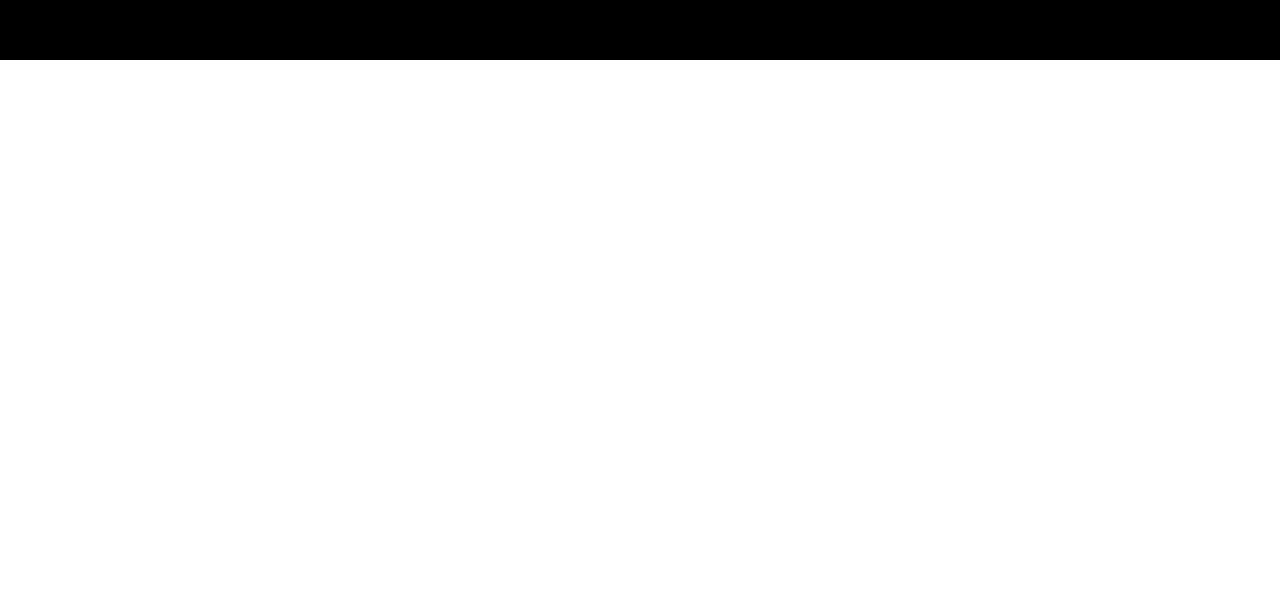
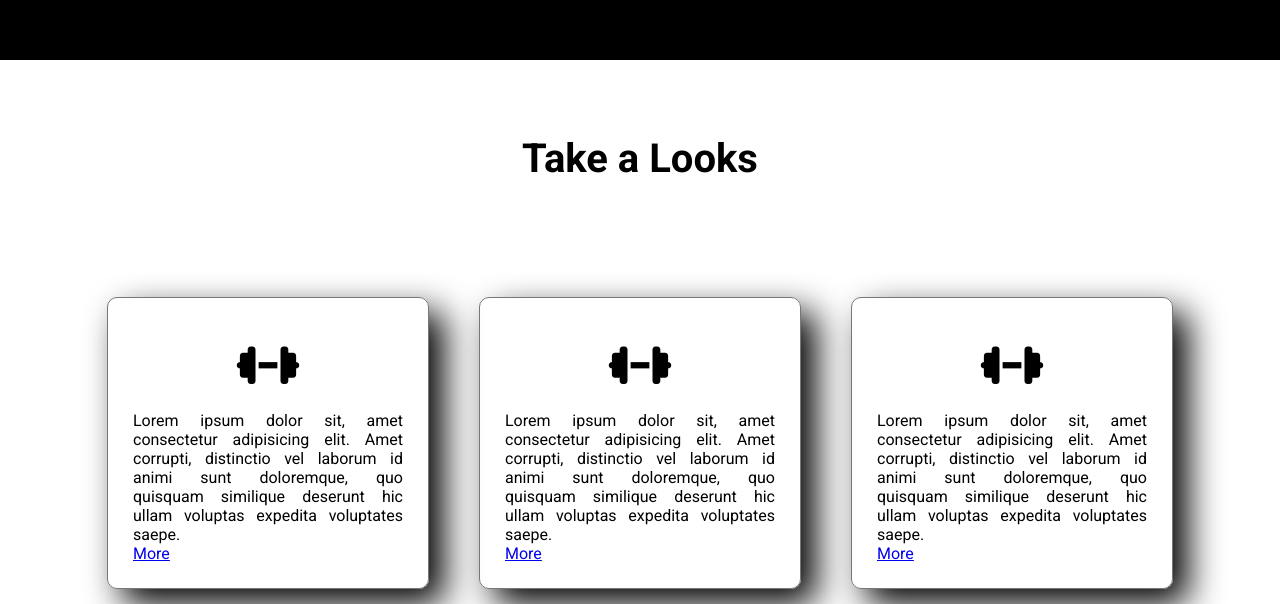
Before and after one commit to Web-Mustafiz/Fitness-Gym, a plain HTML site: page index.html in a window 1280 px wide. Shown: the part 740-1344 px from the top of the page. Before the commit the page ends 800 px from the top, so only its background shows below. Drawn offline with Linux system fonts and the light colour scheme.

Commit message:
Fitness Gym

```diff
--- a/index.html
+++ b/index.html
@@ -41,5 +41,34 @@
             </div>
         </div>
     </header>
+
+    <section class="plans">
+        <h1>
+            Take a Looks
+        </h1>
+        <div class="contents">
+            <div class="content-box">
+                <h1><i class="fa-solid fa-dumbbell"></i></h1>
+                <p>
+                    Lorem ipsum dolor sit, amet consectetur adipisicing elit. Amet corrupti, distinctio vel laborum id animi sunt doloremque, quo quisquam similique deserunt hic ullam voluptas expedita voluptates saepe.
+                </p>
+                <a href="#" class="">More</a>
+            </div>
+            <div class="content-box">
+                <h1><i class="fa-solid fa-dumbbell"></i></h1>
+                <p>
+                    Lorem ipsum dolor sit, amet consectetur adipisicing elit. Amet corrupti, distinctio vel laborum id animi sunt doloremque, quo quisquam similique deserunt hic ullam voluptas expedita voluptates saepe.
+                </p>
+                <a href="#" class="">More</a>
+            </div>
+            <div class="content-box">
+                <h1><i class="fa-solid fa-dumbbell"></i></h1>
+                <p>
+                    Lorem ipsum dolor sit, amet consectetur adipisicing elit. Amet corrupti, distinctio vel laborum id animi sunt doloremque, quo quisquam similique deserunt hic ullam voluptas expedita voluptates saepe.
+                </p>
+                <a href="#" class="">More</a>
+            </div>
+        </div>
+    </section>
 </body>
 </html>
--- a/style.css
+++ b/style.css
@@ -133,3 +133,44 @@ body {
 .img-box img {
     width: 100%;
 }
+
+.plans {
+    display: flex;
+    flex-direction: column;
+    justify-content: center;
+    align-items: center;
+}
+
+.plans h1 {
+    padding: 25px;
+    margin-top: 50px;
+    font-size: 40px;
+    font-weight: 600;
+}
+
+
+.contents {
+    display: flex;
+    justify-content: center;
+    align-items: center;
+    margin-top: 75px;
+}
+
+.content-box {
+    width: 270px;
+    padding: 25px;
+    text-align: justify;
+    margin: 15px 25px;
+    box-shadow: 15px 15px 35px rgb(0, 0, 0);
+    border: 1px solid #777;
+    border-radius: 10px;
+    transition: 1s all ease;
+}
+
+.content-box h1{
+    margin: 0 !important;
+    font-size: 50px;
+    font-weight: 600;
+    text-align: center;
+    padding: 15px;
+}
```
